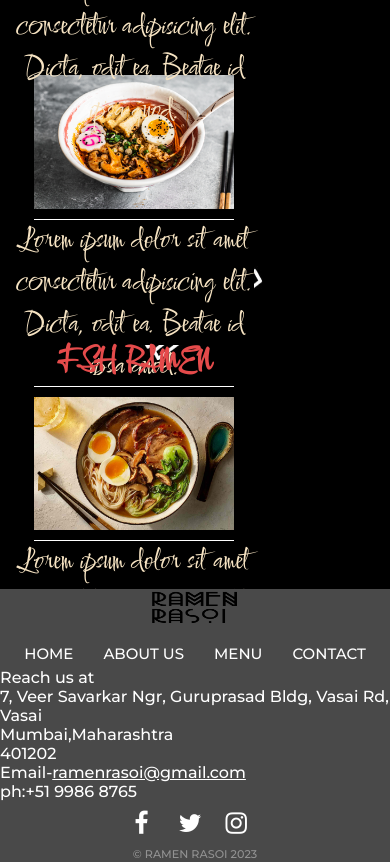
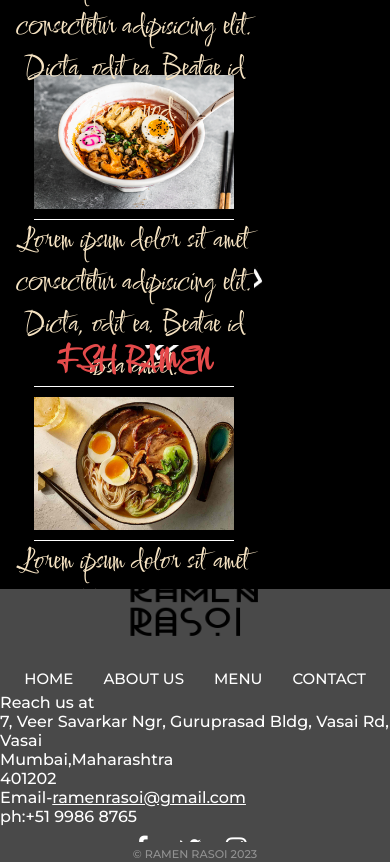
Before and after one commit to zordican/e-cell-project, a plain HTML site: page project/index.htm in a window 390 px wide. Shown: the part 1943-2805 px from the top of the page. Drawn offline with Linux system fonts and the light colour scheme.

Commit message:
overflow changes in footer

```diff
--- a/project/styles.css
+++ b/project/styles.css
@@ -346,6 +346,7 @@ p.copyright-text {
         justify-content: center;
         flex-direction: column;
         height: 30vh;
+        overflow: hidden;
 
       }
 
@@ -357,8 +358,8 @@ p.copyright-text {
       }
 
       .logo-ramen{
-        height: 50px;
-        width: 100px;
+        height: 100px;
+        width: 150px;
         align-self: flex-start;
       }
 }
```
